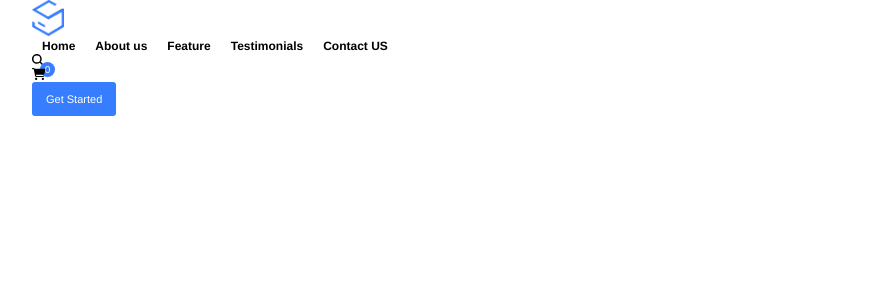
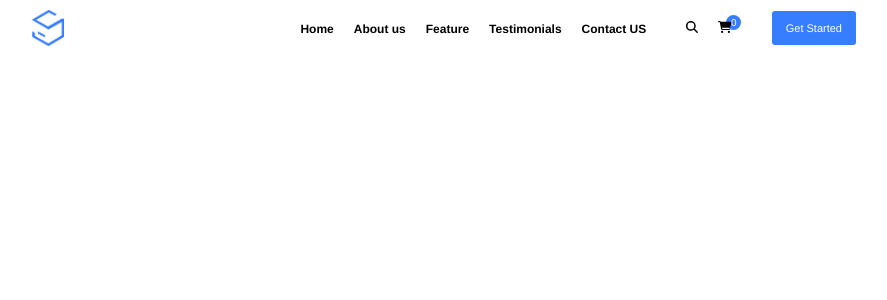
Before and after one commit to VictorEnache/proj-html-vuejs, a Vue app in the folder sb-marketing/: page / in a window 1280 px wide. Shown: the top 300 px of the page, without its empty margins (196-1083 px from the left). Built offline with nearby package versions, Linux system fonts and the light colour scheme.

Commit message:
align components in header

```diff
--- a/sb-marketing/src/components/button_component.vue
+++ b/sb-marketing/src/components/button_component.vue
@@ -20,10 +20,10 @@ export default {
 <style lang="scss">
     #button{
         width: fit-content;
-        background-color: $bg-color-gamma;
-        border-radius: 3px;
 
         a{
+            background-color: $bg-color-gamma;
+            border-radius: 3px;
             display: block;
             color: $text-color-alpha;
             text-decoration: none;
--- a/sb-marketing/src/components/header_component.vue
+++ b/sb-marketing/src/components/header_component.vue
@@ -1,11 +1,15 @@
 <template>
-    <header id="#header">
+    <header id="header">
         <div class="container">
-            <Logo />
-            <Navbar />
-            <Search />
-            <Cart />
-            <Button text='Get Started'/>
+            <div class="row">
+                <Logo />
+                <div class="nav_left d_flex">
+                    <Navbar />
+                    <Search />
+                    <Cart />
+                    <Button text='Get Started'/>
+                </div>
+            </div>
         </div>
     </header>
 </template>
@@ -35,6 +39,25 @@ export default {
 
 
 <style lang="scss">
+#header{
+    padding: 10px 0;
+    .container{
+        .row{
+            justify-content: space-between;
+            align-items: center;
+            .nav_left{
+                align-items: center;
 
+                #search{
+                    margin: 0 20px;
+                }
+
+                #cart{
+                    margin-right: 40px;
+                }
+            }
+        }
+    }
+}
 </style>
 <!-- /style---------------------------------------------------------------- -->
--- a/sb-marketing/src/components/navbar_component.vue
+++ b/sb-marketing/src/components/navbar_component.vue
@@ -27,7 +27,7 @@ export default {
     #navbar{
         ul{
             li{
-                margin: 0 10px;
+                margin-right: 20px;
 
                 a{
                     color: $text-color-theta;
```
